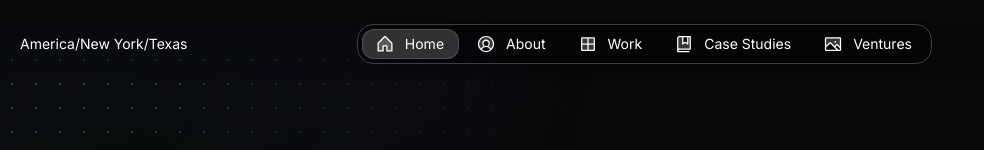
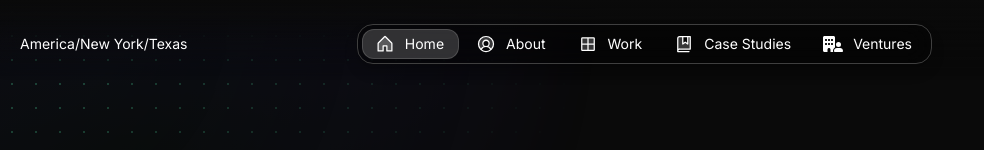
Before and after one commit to CogSciOliver/danii-oliver-portfolio-2025, a Next.js app: page /en in a window 1280 px wide. Shown: the top 150 px of the page, without its empty margins (0-984 px from the left). Built offline with nearby package versions, Linux system fonts and the light colour scheme.

Commit message:
update to ventures button icon

```diff
--- a/src/components/Header.tsx
+++ b/src/components/Header.tsx
@@ -175,7 +175,7 @@ export const Header = () => {
 							)}
 							{routes["/ventures"] && (
 								<ToggleButton
-									prefixIcon="gallery"
+									prefixIcon="venture"
 									href={`/${params?.locale}/ventures`}
 									selected={pathname.startsWith("/ventures")}
 								>
--- a/src/once-ui/icons.ts
+++ b/src/once-ui/icons.ts
@@ -29,7 +29,7 @@ import {
 	PiImageDuotone,
 } from "react-icons/pi";
 
-import { FaDiscord, FaGithub, FaLinkedin, FaXTwitter, FaFire } from "react-icons/fa6";
+import { FaDiscord, FaGithub, FaLinkedin, FaXTwitter, FaFire, FaBuildingUser } from "react-icons/fa6";
 
 import { AiOutlineHdd } from "react-icons/ai";
 
@@ -63,4 +63,5 @@ export const iconLibrary: Record<string, IconType> = {
 	clipboard: HiClipboard,
 	qiaCorp: AiOutlineHdd,
 	flame: FaFire,
+	venture:FaBuildingUser,
 };
```
